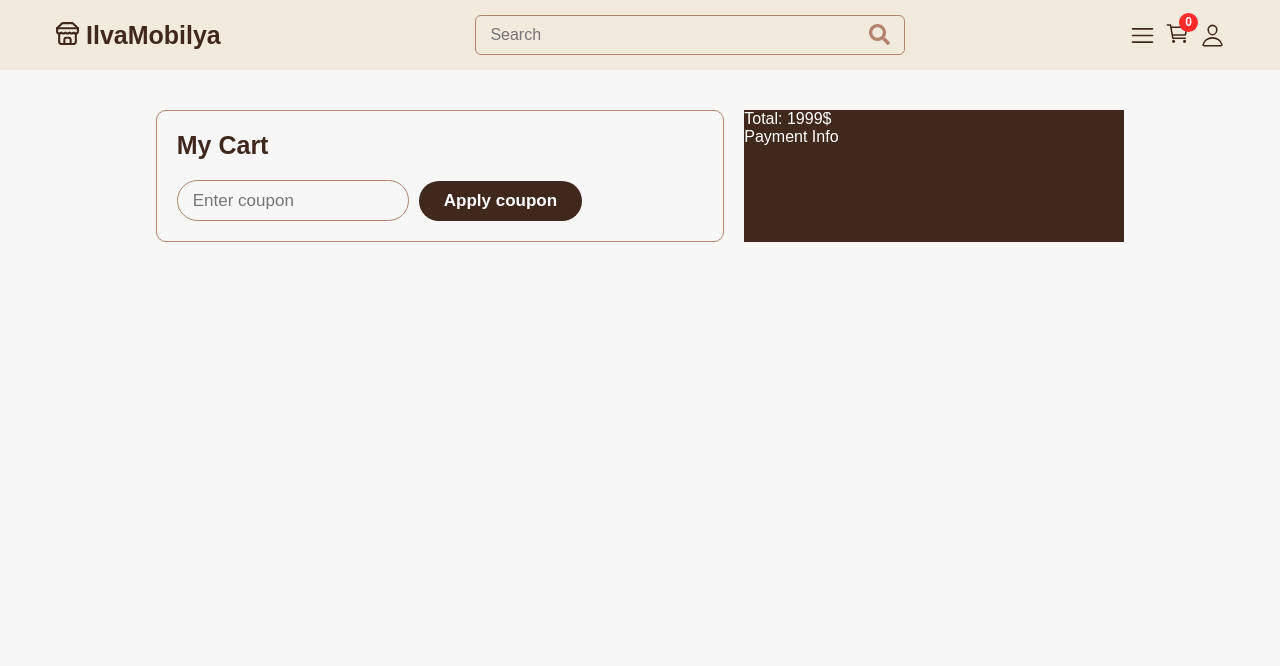
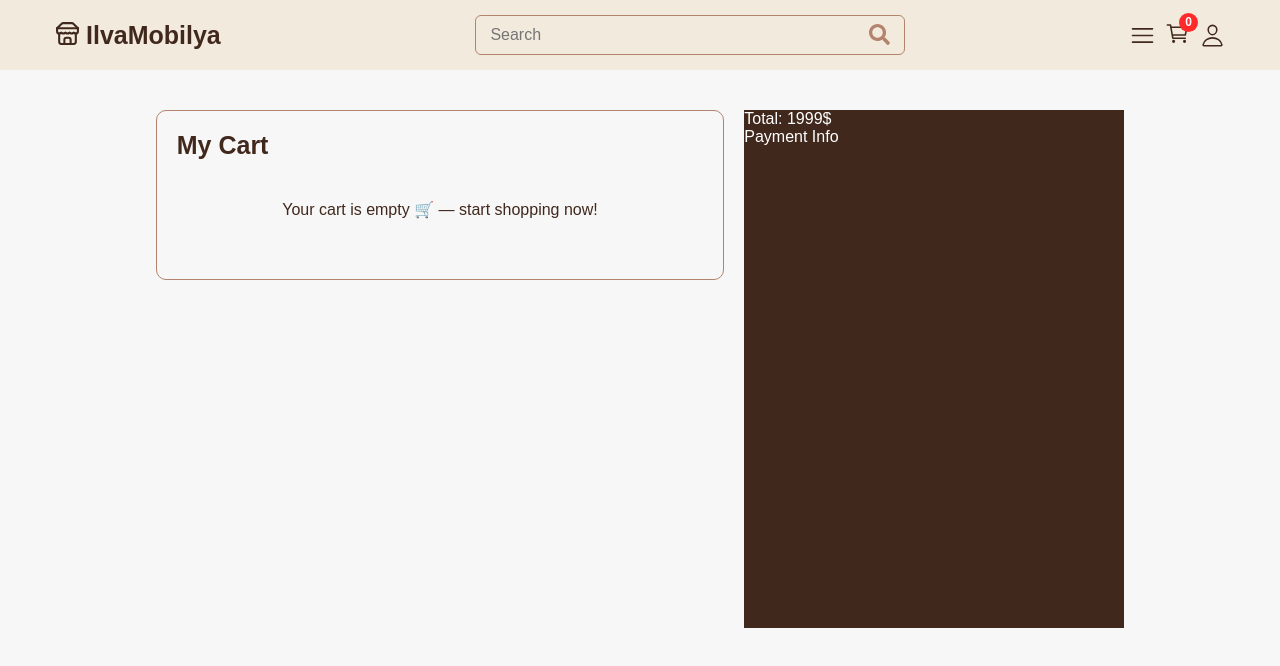
Before and after one commit to AdamKhelladi/ilvamobilya-store, a React (Create React App) app: page /cart in a window 1280 px wide. Shown: the top 666 px of the page. Built offline with nearby package versions, Linux system fonts and the light colour scheme.

Commit message:
Add product to cart

```diff
--- a/src/App.js
+++ b/src/App.js
@@ -28,9 +28,17 @@ function App() {
     }
   }
 
-  let cart = JSON.parse(localStorage.getItem("cartItems")) || [];
+  function getCartFromLocalStorage() {
+    try {
+      return JSON.parse(localStorage.getItem("cartItems")) || [];
+    } catch {
+      return [];
+    }
+  }
 
   function addToCart(item) {
+    let cart = getCartFromLocalStorage();
+
     if (!cart.some((product) => product.name === item.name)) {
       cart.push(item);
       localStorage.setItem("cartItems", JSON.stringify(cart));
@@ -39,9 +47,16 @@ function App() {
     }
   }
 
+  function deleteItem(item) {
+    let currentCart = getCartFromLocalStorage();
+    currentCart = currentCart.filter((product) => product.name !== item.name);
+    localStorage.setItem("cartItems", JSON.stringify(currentCart));
+
+    setCartItems(currentCart);
+  }
+
   useEffect(() => {
-    const storedCart = JSON.parse(localStorage.getItem("cartItems") || "[]");
-    setCartItems(storedCart);
+    setCartItems(getCartFromLocalStorage());
   }, []);
 
   useEffect(() => {
@@ -51,7 +66,7 @@ function App() {
   return (
     <Router>
       <div className="App">
-        <Navbar handleShowMenu={handleShowMenu} orders={orders}/>
+        <Navbar handleShowMenu={handleShowMenu} orders={orders} />
         {showMenu ? (
           <Menu handleShowMenu={handleShowMenu} showMenu={showMenu} />
         ) : null}
@@ -70,9 +85,15 @@ function App() {
             }
           ></Route>
 
-          <Route path="/product/:id" element={<ProductDetails />}></Route>
+          <Route
+            path="/product/:id"
+            element={<ProductDetails addToCart={addToCart} />}
+          ></Route>
 
-          <Route path="/cart" element={<Cart cartItems={cartItems} />}></Route>
+          <Route
+            path="/cart"
+            element={<Cart cartItems={cartItems} deleteItem={deleteItem} />}
+          ></Route>
         </Routes>
       </div>
     </Router>
--- a/src/components/Cart/Cart.css
+++ b/src/components/Cart/Cart.css
@@ -22,6 +22,7 @@
 
 .cart-container .cart-left {
   width: 45%;
+  height: 100%;
   border: 1px solid var(--border-color);
   padding: 20px;
   border-radius: 10px;
@@ -100,6 +101,10 @@
   width: 140px;
 }
 
+.cart-container .cart-left .cart-content {
+  height: 100%;
+}
+
 .cart-container .cart-left .coupon {
   margin-top: 20px;
 }
@@ -143,8 +148,18 @@
   margin-top: 10px;
 }
 
+.cart-empty-msg {
+  text-align: center;
+  margin: 40px 0;
+  color: var(--text-primary);
+}
+
 .cart-container .cart-right {
   background-color: var(--text-primary);
   color: #fff;
   width: 380px;
 }
+
+.cart-container .cart-right .payment-info {
+  height: 500px;
+}
--- a/src/components/Cart/Cart.jsx
+++ b/src/components/Cart/Cart.jsx
@@ -1,7 +1,7 @@
 import "./Cart.css";
 import { IoMdClose } from "react-icons/io";
 
-export default function Cart({ cartItems }) {
+export default function Cart({ cartItems, deleteItem }) {
   return (
     <div className="container">
       <div className="cart-container">
@@ -9,7 +9,12 @@ export default function Cart({ cartItems }) {
           <div className="cart-content">
             <div className="cart-products">
               <h3>My Cart</h3>
-              {cartItems.map((item) => (
+              {cartItems.length < 1 ? (
+                <p className="cart-empty-msg">
+                  Your cart is empty 🛒 — start shopping now!
+                </p>
+              ) : (
+                cartItems.map((item) => (
                   <div key={item.id} className="cart-item">
                     <img src={item.img} alt={item.name} />
                     <div className="item-content">
@@ -18,15 +23,23 @@ export default function Cart({ cartItems }) {
                         <p className="item-category">{item.category}</p>
                         <p>{item.price}</p>
                       </div>
-                    <IoMdClose className="close-btn" />
+                      <IoMdClose
+                        className="close-btn"
+                        onClick={() => {
+                          deleteItem(item);
+                        }}
+                      />
                     </div>
                   </div>
-              ))}
+                ))
+              )}
             </div>
+            {cartItems.length > 0 ? (
               <div className="coupon">
-              <input type="text" placeholder="Enter coupon"/>
+                <input type="text" placeholder="Enter coupon" />
                 <button>Apply coupon</button>
               </div>
+            ) : null}
           </div>
         </div>
         <div className="cart-right">
--- a/src/components/Navbar/Menu.jsx
+++ b/src/components/Navbar/Menu.jsx
@@ -4,11 +4,11 @@ import { IoCloseSharp } from "react-icons/io5";
 
 export default function Menu({ handleShowMenu }) {
   const MenuLinks = [
-    { id: 1, name: "Home", link: "#home" },
-    { id: 3, name: "About Us", link: "#about" },
-    { id: 4, name: "Services", link: "#services" },
-    { id: 2, name: "Categories", link: "#categories" },
-    { id: 5, name: "Products", link: "#products" },
+    { id: 1, name: "Home", link: "/#home" },
+    { id: 3, name: "About Us", link: "/#about" },
+    { id: 4, name: "Services", link: "/#services" },
+    { id: 2, name: "Categories", link: "/#categories" },
+    { id: 5, name: "Products", link: "/#products" },
   ];
 
   return (
@@ -16,11 +16,11 @@ export default function Menu({ handleShowMenu }) {
       <div className="menu">
         <div className="menu-head">
           <div className="logo-name">
-            <a href="#home">
+            <a href="/#home">
               <LuStore className="navbar-icon" />
             </a>
             <h1>
-              <a href="#home">IlvaMobilya</a>
+              <a href="/#home">IlvaMobilya</a>
             </h1>
           </div>
           <div className="menu-close-icon">
--- a/src/components/Products/ProductDetails.jsx
+++ b/src/components/Products/ProductDetails.jsx
@@ -3,7 +3,7 @@ import "./Products.css";
 import { FaStar } from "react-icons/fa6";
 import { IoCartOutline } from "react-icons/io5";
 
-export default function ProductDetails() {
+export default function ProductDetails({ addToCart }) {
   const { id } = useParams();
   const { state: product } = useLocation();
 
@@ -29,7 +29,12 @@ export default function ProductDetails() {
               <h3>{product.name}</h3>
               <p>{product.price}</p>
             </div>
-            <IoCartOutline className="btn" />
+            <IoCartOutline
+              className="btn"
+              onClick={() => {
+                addToCart(product);
+              }}
+            />
           </div>
           <p className="details-description">{product.description}</p>
           <a href="https://www.facebook.com/ilvamobilya" target="_blank">
```
Lines whose indentation alone changed are shown as unchanged.
